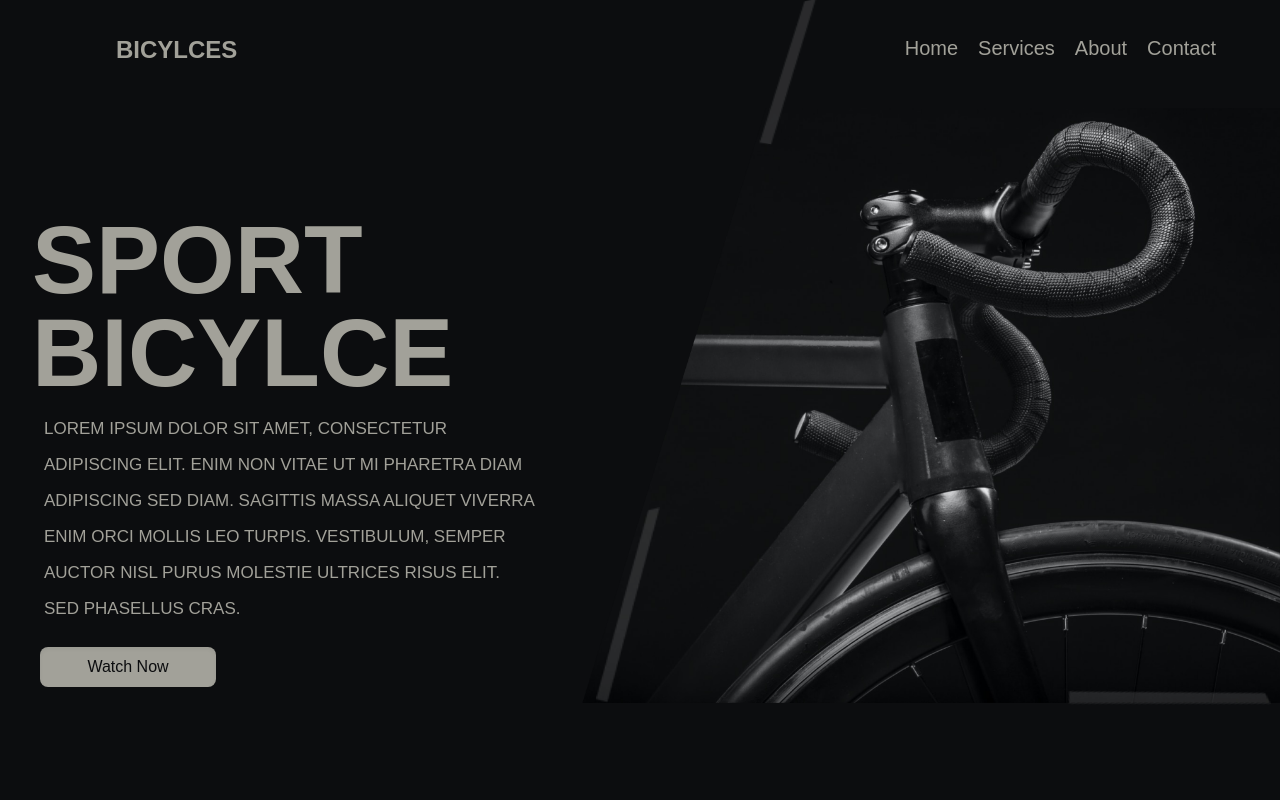
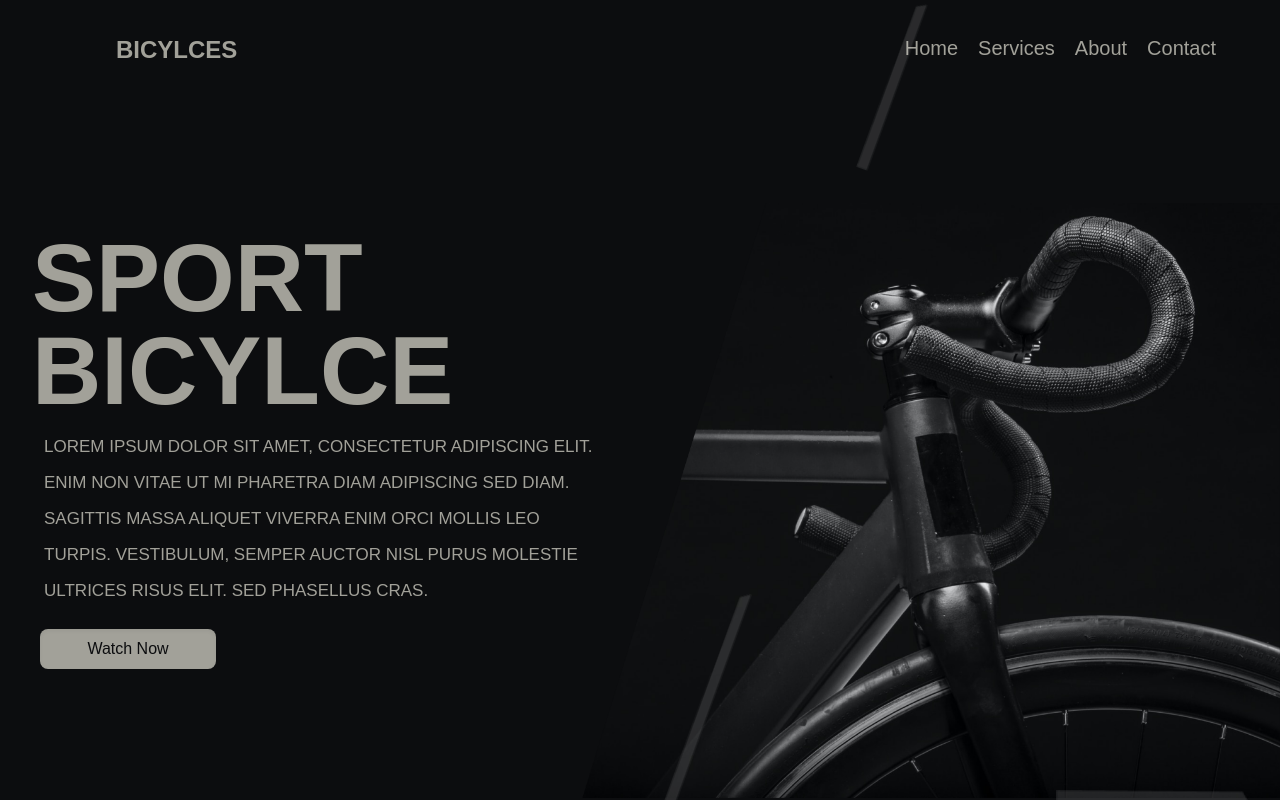
Before and after one commit to arsalanirshad57/Sport-Bicycle-Landing-Page, a React (Create React App) app: page / in a window 1280 px wide. Built offline with nearby package versions, Linux system fonts and the light colour scheme; some icons are missing.

Commit message:
fix hero Image

```diff
--- a/src/components/HeroImage.jsx
+++ b/src/components/HeroImage.jsx
@@ -1,18 +1,10 @@
 import React from 'react';
 import bgImage from '../images/bg.png'
-import barImage from '../images/bar.png'
 
 const HeroImage = () => {
   return (
-    <div className='hidden xl:block relative h-full'>
-        {/* LEFT TOP  */}
-        <img src={barImage} alt="" className=" absolute left-44 top-0 w-16 h-36 -rotate-3  " />
-        {/* MAIN IMAGE  */}
-        <img src={bgImage} alt="bg" className="max-w-[700px] mt-[108px]  " />
-        {/* LEFT BOTTOM  */}
-        <img src={barImage} alt="" className=" absolute left-4 bottom-2 w-16 " />
-        {/* RIGHT BOTTTOM  */}
-        <img src={barImage} alt="" className=" absolute right-20 -bottom-[85px] w-16 rotate-[75deg] " />
+    <div className=' relative h-screen  '>
+      <img src={bgImage} alt="bg" className="absolute -bottom-1.5 right-0 max-w-700px" />
     </div>
   );
 }
--- /dev/null
+++ b/src/components/HeroRight.jsx
@@ -0,0 +1,19 @@
+import React from 'react'
+import HeroImage from './HeroImage'
+import barImage from '../images/bar_check.png'
+
+const HeroRight = () => {
+    return (
+        <div className=' hidden xl:block  relative h-screen w-1/2'>
+            {/* LEFT TOP  */}
+            <img src={barImage} alt="" className=" absolute left-36 top-20 w-44 h-3 rotate-70min z-10  " />
+            <HeroImage />
+            {/* LEFT BOTTOM  */}
+            <img src={barImage} alt="" className=" absolute -left-16 bottom-24 w-56 h-3 rotate-70min " />
+            {/* RIGHT BOTTTOM  */}
+            <img src={barImage} alt="" className=" w-48 absolute right-8 -bottom-0.5  " />
+        </div>
+    )
+}
+
+export default HeroRight
--- a/src/components/ResponsiveNavigation.jsx
+++ b/src/components/ResponsiveNavigation.jsx
@@ -23,6 +23,7 @@ const ResponsiveNavigation = ({ data }) => {
                                     className={
                                         '!text-xl relative cursor-pointer transition-all ease-in-out before:transition-[width] before:ease-in-out before:duration-700 before:absolute before:bg-neutral before:origin-center before:h-[1px] before:w-0 hover:before:w-[50%] before:bottom-0 before:left-[50%] after:transition-[width] after:ease-in-out after:duration-700 after:absolute after:bg-neutral after:origin-center after:h-[1px] after:w-0 hover:after:w-[50%] after:bottom-0 after:right-[50%]'
                                     }
+                                    onClick={()=>setOpenNav(!openNav)}
                                 >
                                     {navItem}
                                 </Span>
--- a/src/components/Span.jsx
+++ b/src/components/Span.jsx
@@ -1,9 +1,9 @@
 import React from 'react'
 
-function Span({children , className}) {
+function Span({children , className , onClick}) {
 
   return (
-    <span className={` text-neutral font-450 text-lg ${className}`}>{children}</span>
+    <span className={` text-neutral font-450 text-lg ${className}`} onClick={onClick}>{children}</span>
   )
 }
 
--- a/src/sections/HeroSection.jsx
+++ b/src/sections/HeroSection.jsx
@@ -1,15 +1,15 @@
 import React from 'react';
-import HeroImage from '../components/HeroImage';
+import HeroRight from '../components/HeroRight';
 import HeroLeft from '../components/HeroLeft';
 
 const HeroSection = () => {
   return (
-    <div className="  pl-5 md:pl-10 bg-hero-bg h-screen bg-conver bg-no-repeat xl:bg-none  bg-center bg-clip-padding">
+    <div className=" pl-5 md:pl-10 bg-hero-bg h-screen bg-cover md:bg-contain bg-center md:bg-right  bg-no-repeat xl:bg-none bg-clip-padding">
         <div className="flex justify-between ">
           {/* LEFT */}
           <HeroLeft />
           {/* RIGHT */}
-          <HeroImage />
+          <HeroRight />
         </div>
       </div>
   );
--- a/tailwind.config.js
+++ b/tailwind.config.js
@@ -7,6 +7,9 @@ module.exports = {
     extend: {
       width: {
         '29pr': '29%'
+      },
+      maxWidth: {
+        '700px': '700px'
       },
       height: {
         '700': '700px'
@@ -29,7 +32,11 @@ module.exports = {
       },
       backgroundImage: {
         'hero-bg': "url('/src/images/bg_2.png')",
+      },
+      rotate: {
+        '70min': '-70deg',
       }
+
     },
   },
   plugins: [],
```
Also changed, not shown: src/images/bar_check.png (added).
